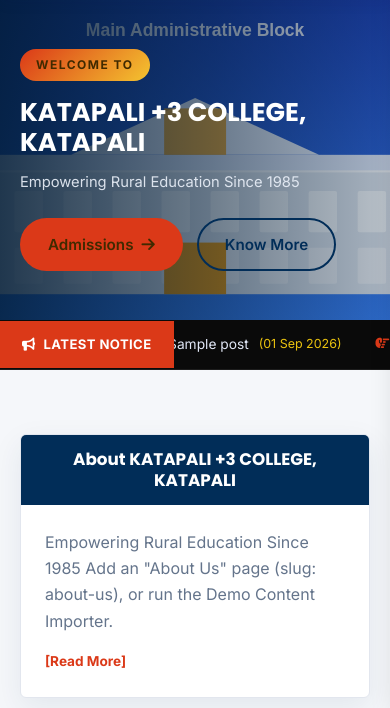
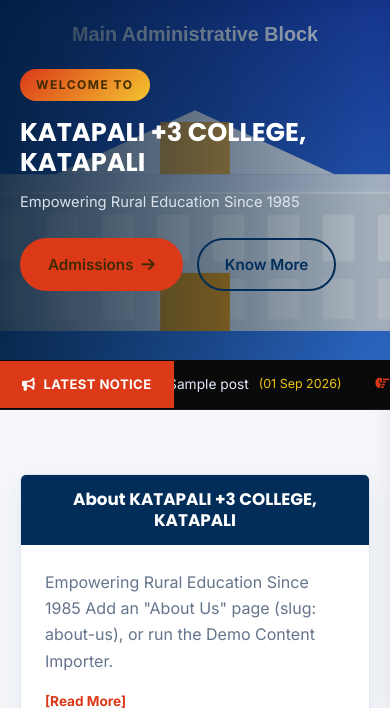
Before and after one commit to bijaya1990/osou-store, a WordPress theme: template katapali-college/wordpress-theme/katapali-college/front-page.php in a window 390 px wide. Shown: the part 128-836 px from the top of the page. Run offline with PHP 8.4 and a stand-in for WordPress, Linux system fonts and the light colour scheme; the site name, menu and one post (Sample post) are stand-ins, and other content is empty; some libraries are stand-ins or nearby versions.

Commit message:
Increase hero slider height further (460px -> 560px, scaled on mobile)
Co-Authored-By: Claude Sonnet 5 <noreply@anthropic.com>
Claude-Session: https://claude.ai/code/session_01Su7rndzLR6JmoYbAsQ99dJ

```diff
--- a/katapali-college/wordpress-theme/katapali-college/assets/css/style.css
+++ b/katapali-college/wordpress-theme/katapali-college/assets/css/style.css
@@ -112,7 +112,7 @@ nav.main-nav li:hover .submenu{opacity:1;visibility:visible;transform:translateY
 .nav-overlay.open{display:block;}
 
 /* ---------- Full-width sliding hero ---------- */
-.hero-slider{position:relative;height:460px;overflow:hidden;background:var(--dark);}
+.hero-slider{position:relative;height:560px;overflow:hidden;background:var(--dark);}
 .hero-slide{position:absolute;inset:0;background-size:cover;background-position:center;opacity:0;visibility:hidden;transform:translateX(0);transition:opacity .7s ease,transform .7s ease,visibility 0s linear .7s;display:flex;align-items:center;z-index:0;}
 .hero-slide.active{opacity:1;visibility:visible;transform:translateX(0);transition:opacity .7s ease,transform .7s ease;z-index:2;}
 .hero-slide.exiting{opacity:0;visibility:visible;transform:translateX(6%);transition:opacity .7s ease,transform .7s ease;z-index:1;}
@@ -130,12 +130,12 @@ nav.main-nav li:hover .submenu{opacity:1;visibility:visible;transform:translateY
 .hero-dot{width:11px;height:11px;border-radius:50%;background:rgba(255,255,255,.5);cursor:pointer;transition:.25s;}
 .hero-dot.active{background:var(--accent);width:28px;border-radius:6px;}
 @media(max-width:768px){
-  .hero-slider{height:380px;}
+  .hero-slider{height:440px;}
   .hero-slide-content h1{font-size:1.6rem;}
   .hero-arrow{width:36px;height:36px;font-size:.9rem;}
 }
 @media(max-width:480px){
-  .hero-slider{height:320px;}
+  .hero-slider{height:360px;}
   .hero-slide-content p{font-size:.92rem;}
 }
 
--- a/katapali-college/wordpress-theme/katapali-college/functions.php
+++ b/katapali-college/wordpress-theme/katapali-college/functions.php
@@ -1,7 +1,7 @@
 <?php
 if ( ! defined( 'ABSPATH' ) ) exit;
 
-define( 'KC_VERSION', '1.0.5' );
+define( 'KC_VERSION', '1.0.6' );
 define( 'KC_DIR', get_template_directory() );
 define( 'KC_URI', get_template_directory_uri() );
 
```
